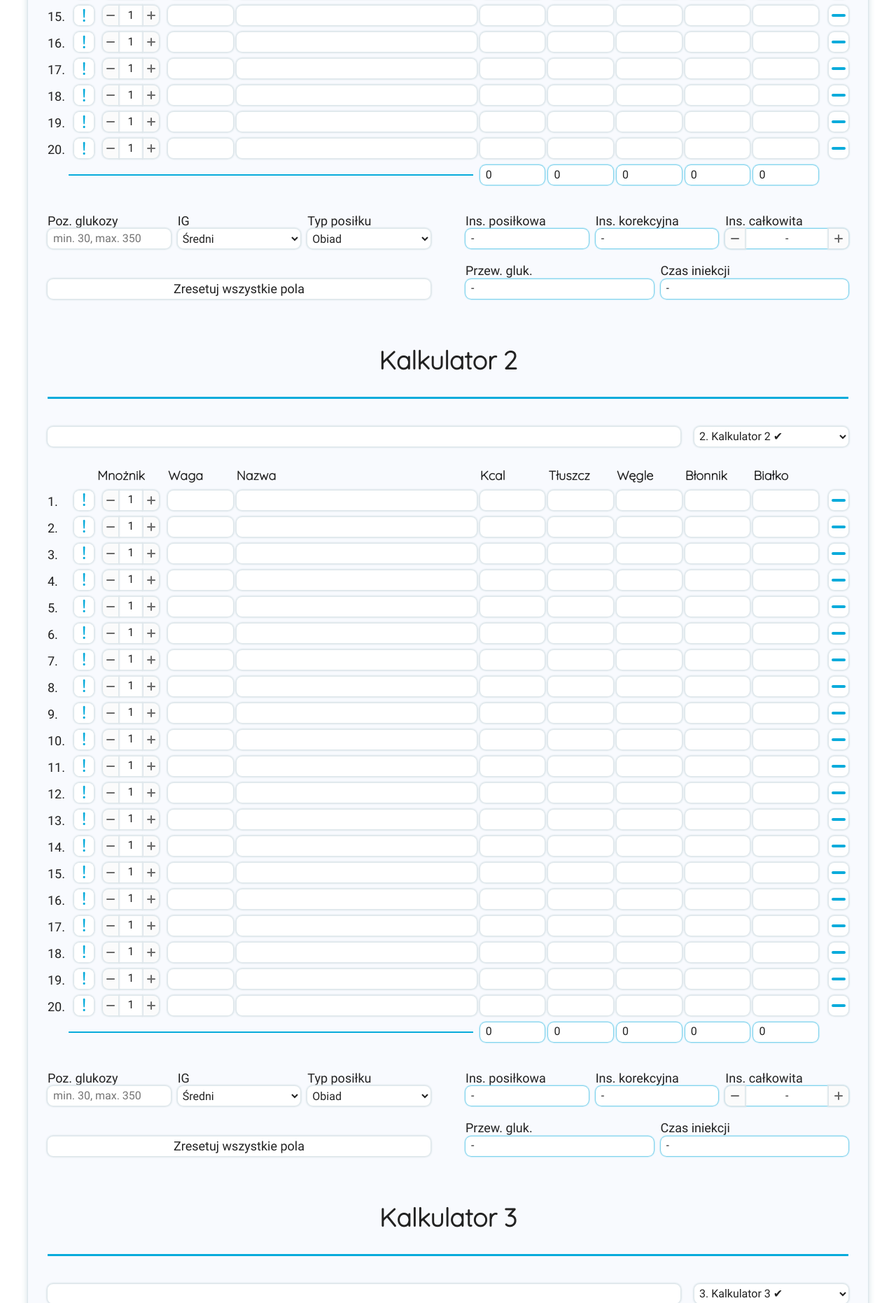
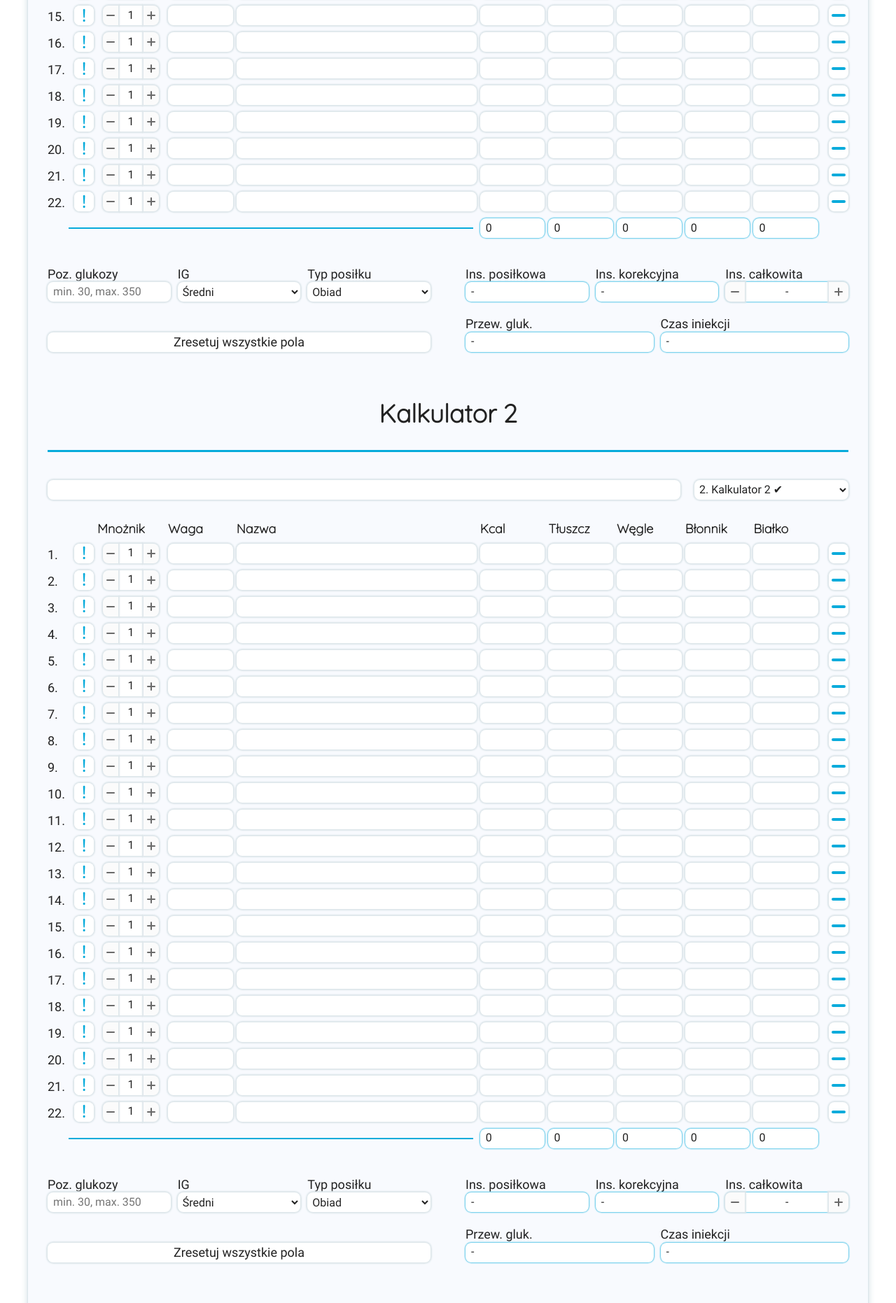
Before and after one commit to newhorizonweb/Uverit-Cookbook, a PHP site: page /calculator.php in a window 1280 px wide; the page is wider, and only the part inside the window is pictured. Shown: the part 1211-3073 px from the top of that part at 70% size. Run offline with PHP 8.4, Linux system fonts and the light colour scheme.

Commit message:
v1.2.3 - Calculator Value Combination Fix
Fixed a minor bug where the combined calculator values would not be calculated when copying the calculators.

Increased the number of calculator rows from 20 to 22.

```diff
--- a/Scripts/navigation.js
+++ b/Scripts/navigation.js
@@ -278,7 +278,7 @@ function insertFooter(){
 
         "<div id='credits'>" +
             "<a href='https://www.fiverr.com/new_horizon_web' target='_blank' rel='noreferrer'>" +
-                "© Uverit 2024 - Cookbook v1.2.2" +
+                "© Uverit 2024 - Cookbook v1.2.3" +
             "</a>" +
         "</div>";
 
--- a/calculator.php
+++ b/calculator.php
@@ -226,7 +226,7 @@
 $calculators = 7;
 
 // Number of inputs in a column
-$inpColLen = 20;
+$inpColLen = 22;
 
 // Calculator output string
 $cos = "";
@@ -744,7 +744,7 @@ echo $cos;
 
                 }
 
-                    /* Run the total result code */
+                    /* Run the total results code */
 
                 // On load
                 chooseCalcData();
@@ -753,7 +753,7 @@ echo $cos;
                 $(".cs-scroll-check").on("click", chooseCalcData);
 
                 // Changing the input values
-                $(".calculator input").on("input", mergeCalcResults);
+                $(".calculator input, .select-calculator").on("input", mergeCalcResults);
 
                 // Clicking buttons
                 $(".multi-change, .reset-calc-row").on("click", mergeCalcResults);
```
